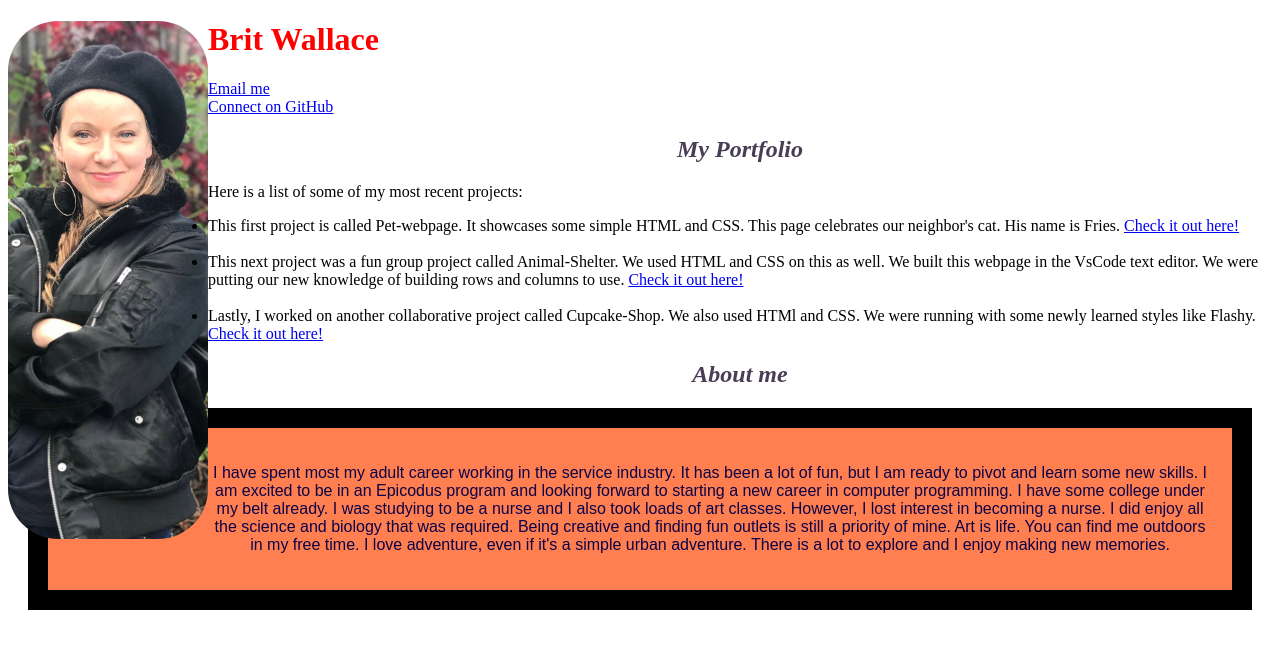
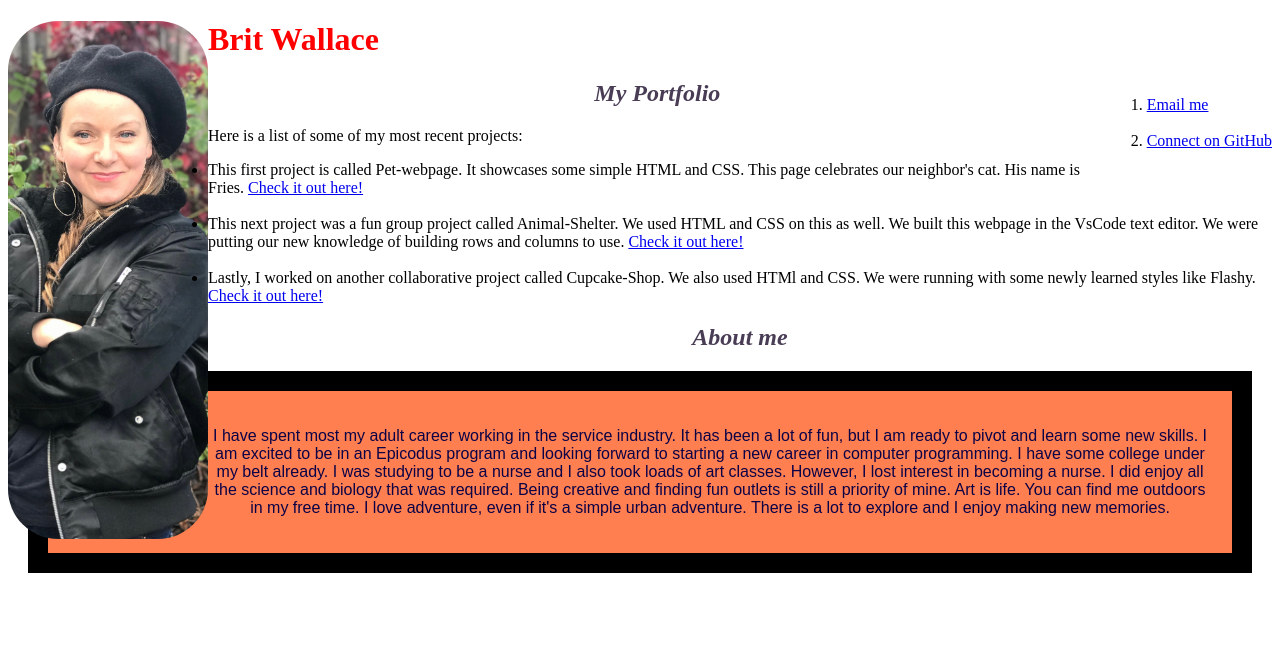
Before and after one commit to BritWallace/portfolio-, a plain HTML site: page index.html in a window 1280 px wide. Drawn offline with Linux system fonts and the light colour scheme.

Commit message:
moved active links to the right of the page

```diff
--- a/index.html
+++ b/index.html
@@ -7,9 +7,15 @@
 </head>
 <body>
 <h1>Brit Wallace</h1>
-    <a href="https://mail.google.com/mail/u/0/#inbox?compose=CllgCJZZQlqPTqxDmLLBmwrdwXxLNHLCgxmJfJsbJpRwmQTzgnGRqQfmlWFFRhWNWSnCPDxJPVq">Email me</a>
-    <br>
-    <a href="https://github.com/BritWallace">Connect on GitHub</a>
+    <ol>
+     <li>
+       <a href="https://mail.google.com/mail/u/0/#inbox?compose=CllgCJZZQlqPTqxDmLLBmwrdwXxLNHLCgxmJfJsbJpRwmQTzgnGRqQfmlWFFRhWNWSnCPDxJPVq">Email me</a>
+     </li>
+     <br>
+     <li>
+       <a href="https://github.com/BritWallace">Connect on GitHub</a>
+     </li>
+   </ol>
 
     <h2>My Portfolio</h2>
 
--- a/styles.css
+++ b/styles.css
@@ -42,3 +42,6 @@ span {
   padding: 20px;
   margin: 20px;
 }
+ol {
+  float: right;
+}
```
Also changed, not shown: 1 other file.
